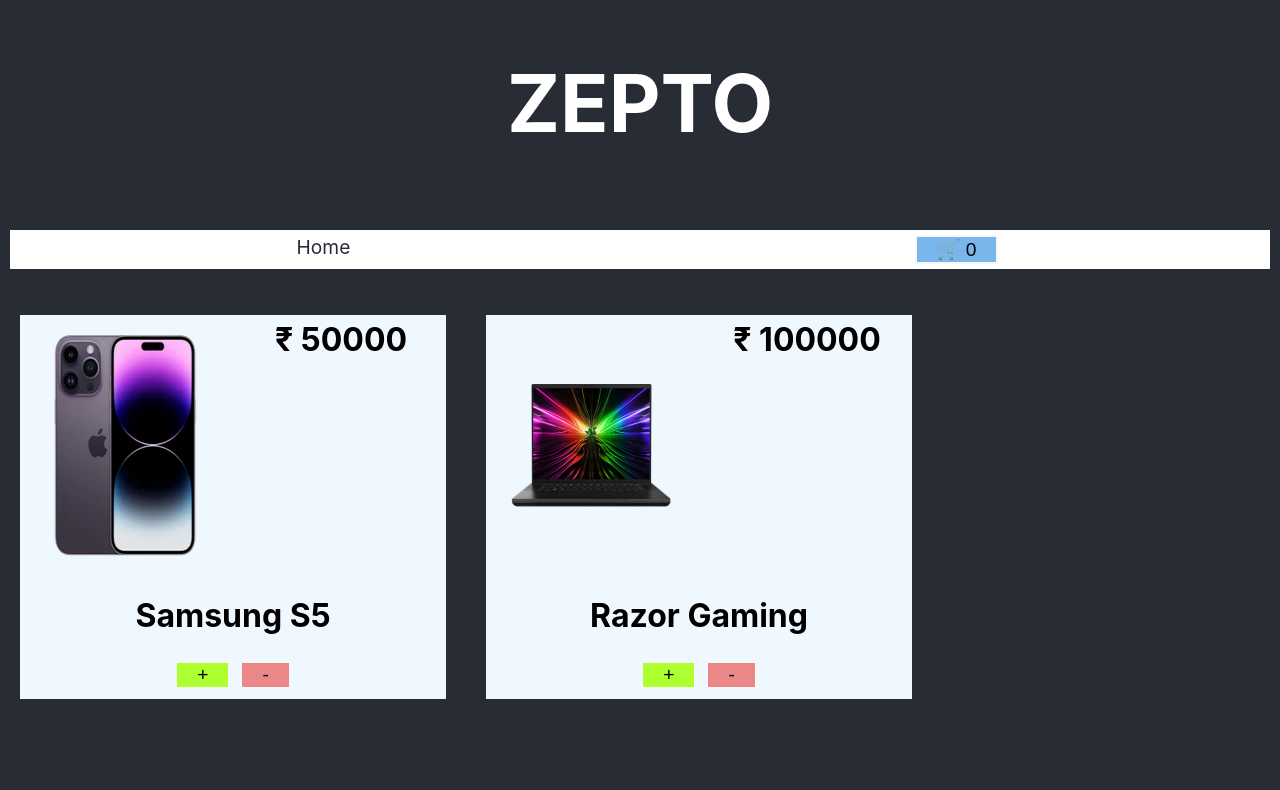
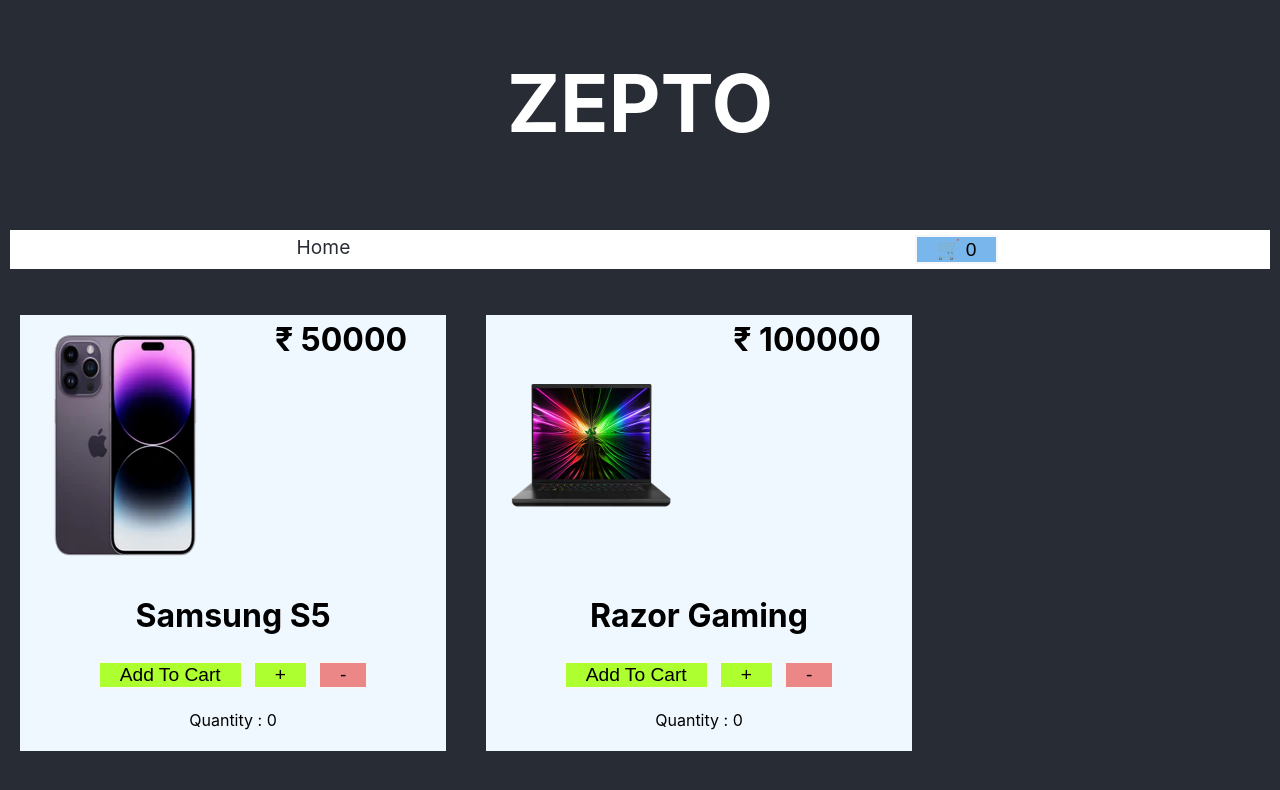
Before and after one commit to AMLENDU562/E-Commerce-Website, a React (Create React App) app in the folder fronted-app/: page / in a window 1280 px wide. Shown: the top 790 px of the page. Built offline with nearby package versions, Linux system fonts and the light colour scheme.

Commit message:
changes made

```diff
--- a/fronted-app/src/Cart.css
+++ b/fronted-app/src/Cart.css
@@ -8,6 +8,38 @@
   font-size: 2rem;
   margin-bottom: 20px;
 }
+
+#add{
+  font-size:1.2em;
+  border:2px solid #F5F7F8;
+  color: black;
+  background-color: greenyellow;
+  padding-left: 20px;
+  padding-right: 20px;
+  cursor: pointer;
+  border-radius: 10%,
+}
+
+#add:hover{
+  background-color: white;
+  color:rgb(111, 111, 240);
+  }
+
+  #remove{
+    font-size:1.2em;
+    border:2px solid #F5F7F8;
+    color: black;
+    background-color: rgb(236, 135, 135);
+    padding-left: 20px;
+    padding-right: 20px;
+    cursor: pointer;
+    border-radius: 10%,
+  }
+
+  #remove:hover{
+    background-color: white;
+    color:red;
+    }
 
 .nav-list {
   list-style: none;
--- a/fronted-app/src/pages/Cart.jsx
+++ b/fronted-app/src/pages/Cart.jsx
@@ -2,6 +2,7 @@
 import products from './products';
 import { useNavigate } from "react-router-dom";
 import '../Cart.css'; // Assuming you will create this CSS file for additional styling
+import CartItem from './CartItem';
 
 export default function Cart() {
   const navigate = useNavigate();
@@ -13,8 +14,15 @@
     let total = 0;
     const items = Object.keys(localStorage).map((key) => {
       const productId = parseInt(key, 10) - 1;
-      total += products[productId].cost;
-      return { key: key, quantity: localStorage.getItem(key) };
+      const product = products[productId];
+      const quantity = parseInt(localStorage.getItem(key), 10);
+
+      if(product){
+      total += product.cost * quantity;
+      }
+
+      return { key: key, quantity: quantity };
+
     });
     setSubTotal(total);
     setCartItems(items);
@@ -23,14 +31,15 @@
 
   function deleteKey(key) {
     const productId = parseInt(key, 10) - 1;
-    const itemCost = products[productId].cost;
-
-    localStorage.removeItem(key);
-    setCount(count - 1); // Decrease count by 1
-    setSubTotal(subTotal - itemCost); // Subtract removed item's cost from subtotal
-    setCartItems(cartItems.filter(item => item.key !== key));
+    const product = products[productId];
+    if (product) {
+      const itemCost = product.cost * parseInt(localStorage.getItem(key), 10);
+      localStorage.removeItem(key);
+      setCount(count - 1);
+      setSubTotal(subTotal - itemCost);
+      setCartItems(cartItems.filter(item => item.key !== key));
+    }
   }
-
   return (
     <div className="cart-container">
       <h1 className="cart-title">Shopping Cart 🛒</h1>
@@ -51,20 +60,16 @@
         {cartItems.map((item) => {
           const product = products[parseInt(item.key, 10) - 1];
           return product ? (
-            <li key={item.key} className="cart-item">
-              <img src={product.img} alt={product.text} className="cart-item-image" />
-              <div className="cart-item-details">
-                <h2 className="cart-item-title">{product.text}</h2>
-                <button
-                  id='remove'
-                  onClick={() => deleteKey(item.key)}
-                  className="cart-item-remove-button"
-                >
-                  Remove
-                </button>
-              </div>
-              <h2 className="cart-item-price">₹ {product.cost}</h2>
-            </li>
+            <CartItem
+              key={item.key}
+              id={item.key}
+              img={product.img}
+              text={product.text}
+              cost={product.cost}
+              quantity={item.quantity}
+              deleteKey={deleteKey}
+              updateSubTotal={setSubTotal}
+            />
           ) : null;
         })}
       </ul>
--- /dev/null
+++ b/fronted-app/src/pages/CartItem.jsx
@@ -0,0 +1,44 @@
+import React, { useState } from 'react';
+import '../Cart.css';
+
+export default function CartItem({ id, img, text, cost, quantity, deleteKey, updateSubTotal }) {
+  const [countProduct, setProduct] = useState(quantity);
+
+  function AddItem(id) {
+    const newCount = countProduct + 1;
+    localStorage.setItem(id, newCount);
+    setProduct(newCount);
+    updateSubTotal(prevSubTotal => prevSubTotal + cost);
+  }
+
+  function DeleteItem(id) {
+    const newCount = countProduct - 1;
+    if (newCount > 0) {
+      localStorage.setItem(id, newCount);
+      setProduct(newCount);
+      updateSubTotal(prevSubTotal => prevSubTotal - cost);
+    } else {
+      deleteKey(id);
+    }
+  }
+
+  return (
+    <li className="cart-item">
+      <img src={img} alt={text} className="cart-item-image" />
+      <div className="cart-item-details">
+        <h2 className="cart-item-title" style={{ padding: "5px" }}>{text}</h2>
+        <button
+          id='remove'
+          onClick={() => deleteKey(id)}
+          className="cart-item-remove-button"
+        >
+          Remove
+        </button>
+        <button onClick={() => AddItem(id)} id='add' style={{ margin: "5px", cursor: "pointer" }}>+</button>
+        <button id='remove' onClick={() => DeleteItem(id)} style={{ margin: "5px", cursor: "pointer" }}>-</button>
+        <h2>Quantity: {countProduct}</h2>
+      </div>
+      <h2 className="cart-item-price">₹ {cost}</h2><br />
+    </li>
+  );
+}
--- a/fronted-app/src/pages/Home.jsx
+++ b/fronted-app/src/pages/Home.jsx
@@ -6,8 +6,8 @@
 function Home() {
   const [count, setCount] = useState(localStorage.length);
     const navigate=useNavigate();
-  function add(key) {
-    localStorage.setItem(key, key);
+  function add(key,count) {
+    localStorage.setItem(key,count);
     setCount(localStorage.length)
   }
 
--- a/fronted-app/src/pages/Product.jsx
+++ b/fronted-app/src/pages/Product.jsx
@@ -1,8 +1,23 @@
 import React from 'react';
 import '../App.css'
+import {useState} from 'react'
+
 export default function Product({ img, text, id , onAdd, onDelete,cost }) {
 
+      const [count,setCount]=useState(0);
+      function AddItem(key)
+      {
 
+        setCount(count+1);
+      }
+
+      function DeleteItem(key)
+      {
+
+          if(count!==0)
+            setCount(count-1);
+
+      }
 
   return (
     <div className="Product" style={{ padding: "5px" }}>
@@ -11,9 +26,10 @@
       <h1>₹ {cost}</h1>
       </div>
       <h1 style={{color:"black"}}>{text}</h1>
-      <button onClick={() => onAdd(id)} id='add' style={{ margin: "5px", cursor: "pointer" }}>+</button>
-      <button id='remove'onClick={() => onDelete(id)} style={{ margin: "5px", cursor: "pointer" }}>-
-      </button>
+      <button onClick={() => onAdd(id,count)} id='add' style={{ margin: "5px", cursor: "pointer"}}>Add To Cart</button>
+      <button onClick={() => AddItem(id)} id='add' style={{ margin: "5px", cursor: "pointer"}}>+</button>
+      <button id='remove' onClick={() => DeleteItem(id)} style={{ margin: "5px", cursor: "pointer" }}>-</button>
+      <p> Quantity : {count}</p>
     </div>
   );
 }
```
